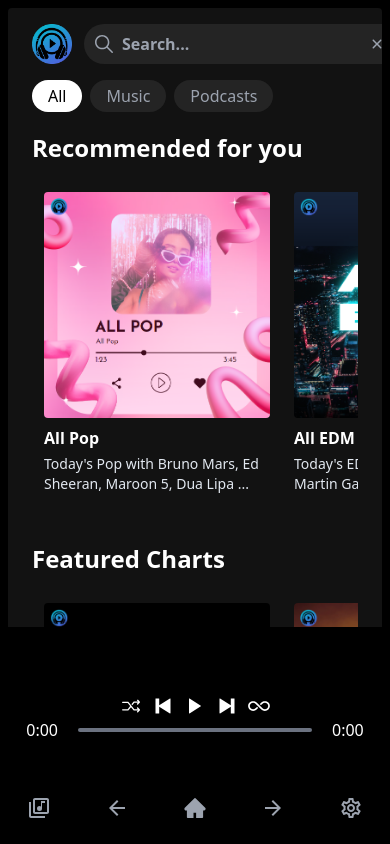
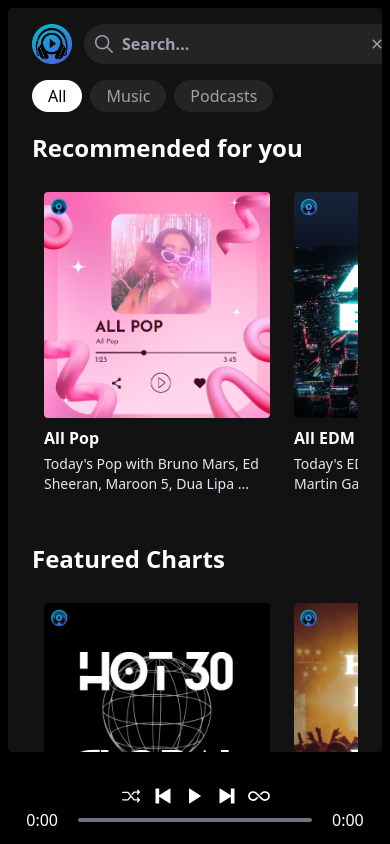
Before and after one commit to Ryo-samuraiJP/iTone, a React (Vite) app: page / in a window 390 px wide. Built offline with nearby package versions, Linux system fonts and the light colour scheme.

Commit message:
Unable the MobileNavbar temporarily due to ugly UI on mobile and adjust MusicPlayer comp based on the changes

```diff
--- a/src/App.jsx
+++ b/src/App.jsx
@@ -3,7 +3,7 @@ import Sidebar from './components/Sidebar';
 import MusicPlayer from './components/MusicPlayer';
 import Display from './components/Display';
 import { PlayerContext } from './context/PlayerContext';
-import MobileNavbar from './components/MobileNavbar';
+// import MobileNavbar from './components/MobileNavbar';
 
 const App = () => {
   const { audioRef, track } = useContext(PlayerContext);
@@ -15,7 +15,7 @@ const App = () => {
         <Display />
       </div>
       <MusicPlayer />
-      <MobileNavbar />
+      {/* <MobileNavbar /> */}
       <audio ref={audioRef} src={track.file} preload='auto'></audio>
     </div>
   );
--- a/src/components/MusicPlayer.jsx
+++ b/src/components/MusicPlayer.jsx
@@ -12,7 +12,7 @@ const MusicPlayer = () => {
   const { track, seekBg, seekBar, seekPoint, playStatus, play, pause, time, playPrev, playNext } = useContext(PlayerContext);
 
   return (
-    <div className='fixed bottom-7 sm:bottom-0 left-0 right-0 z-50 h-[20%] sm:h-[10%] bg-black flex justify-between items-center text-white pt-3 sm:pt-0 mb-5 sm:mb-0 px-4'>
+    <div className='bottom-7 sm:bottom-0 left-0 right-0 z-50 h-[10%] bg-black flex justify-between items-center text-white pt-3 sm:pt-0 mb-5 sm:mb-0 px-4'>
       <div className='hidden sm:flex items-center gap-4 w-1/5'>
         <img className='w-12' src={track.image} alt='currently playing song image' />
         <div className='truncate w-full'>
```
